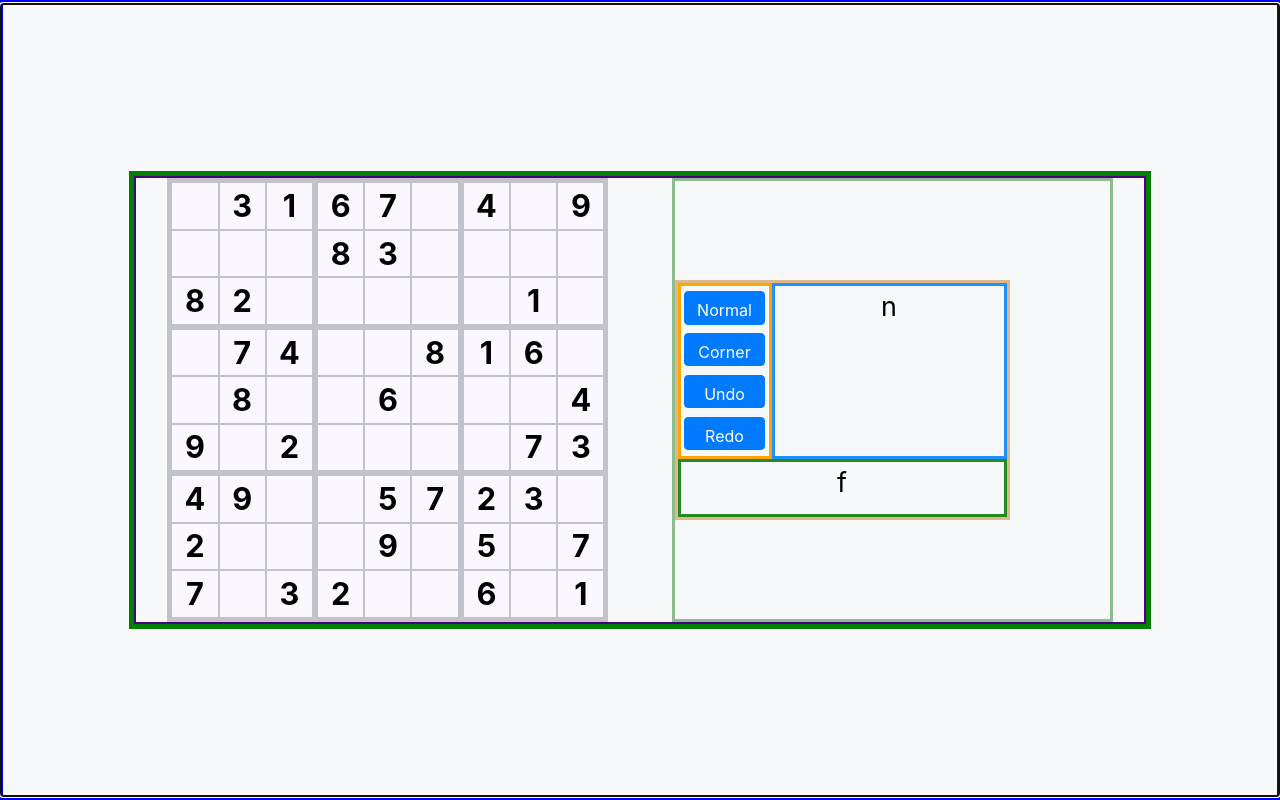
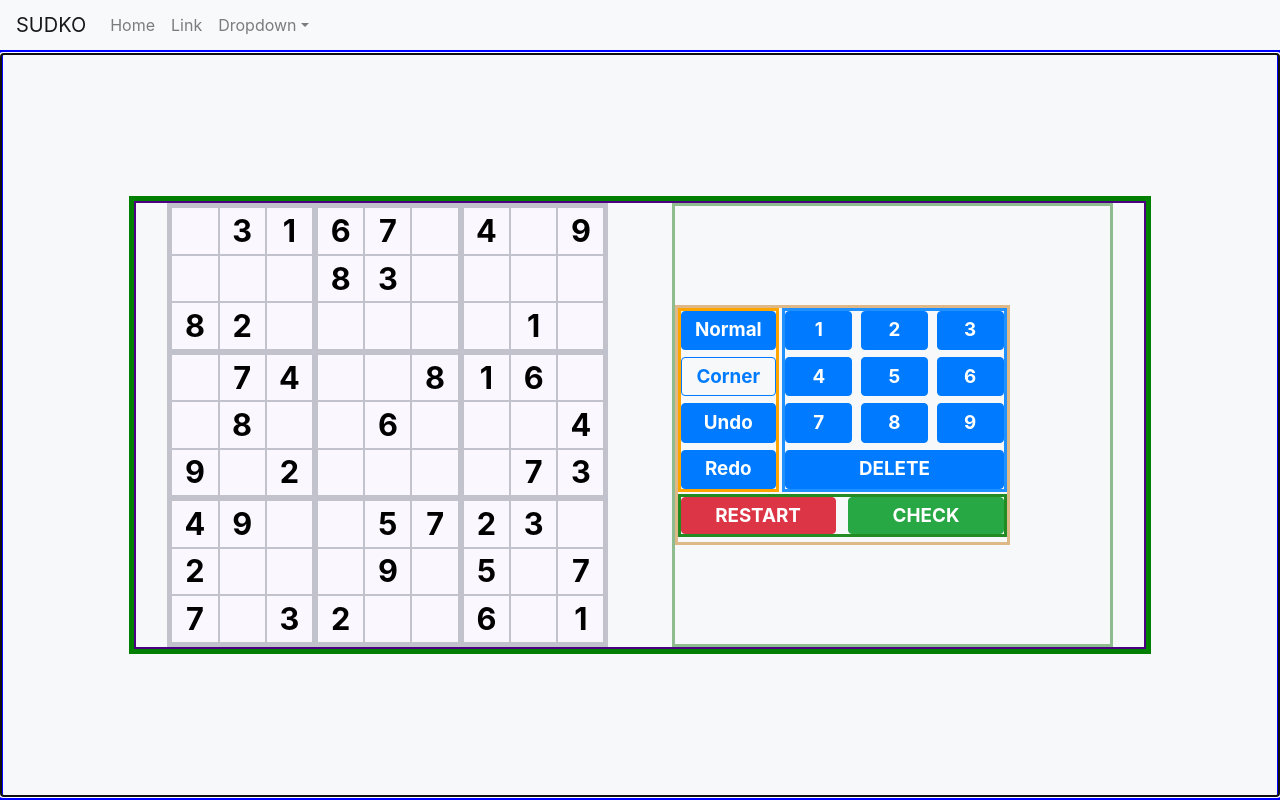
Before and after one commit to rodsouza9/sudko, a React (Create React App) app in the folder client/: page / in a window 1280 px wide. Built offline with nearby package versions, Linux system fonts and the light colour scheme.

Commit message:
Finish button layouts. Get all buttons to resize properly.

```diff
--- a/client/src/App.css
+++ b/client/src/App.css
@@ -4,11 +4,15 @@
     width: 100vw;
 }
 
+.Navbar {
+    height: 50px;
+}
+
 .App-header {
     background-color: #f7f8fa; /*antiquewhite*/
     box-sizing: border-box;
     border: medium solid blue;
-    height: 100%;
+    height: calc(100% - 50px);
     width: 100%;
     display: flex;
     flex-direction: column;
@@ -153,40 +157,92 @@
     height: 55%;
     width: 77%;
     display: grid;
-    grid-template: 1fr 1fr 1fr 1fr / 1.2fr 1fr 1fr 1fr;
+    grid-template: 1fr 1fr 1fr 0.8fr / 1.4fr 1fr 1fr 1fr;
     grid-template-areas:
             "controls numpad  numpad  numpad"
             "controls numpad  numpad  numpad"
             "controls numpad  numpad  numpad"
-            "footer   footer  footer  footer";
-;
+            "footer footer footer footer";
     font-size: 70%;
+    gap: 1%;
 }
 
 .Controls {
     border: medium solid orange;
     grid-area: controls;
     display: grid;
+    grid-template: 1fr 1fr 1fr 1fr / 1fr;
+    row-gap: 4%;
+    /*display: flex;
+    flex-direction: column;
+    flex-wrap: wrap;
+    justify-content: space-evenly;
+    align-items: center;*/
 }
 
-.button-col {
+/*.button-col {
+    height: 100%;
+    width: 100%;
     border-style: solid;
     border-width: 1px;
-    border-color: white;
-    display: flex;
-    flex-wrap: wrap;
-    justify-content: space-evenly;
-    align-items: center;
+    border-color: red;
+}*/
+
+/*.button {
+    height: 0;
+    padding: 0 0;
+    font-size: 100%;
+    line-height: 0;
+}*/
+
+.control-button {
+    max-width: 100%;
+    min-width: 100%;
+    max-height: 100%;
+    min-height: 100%;
+    line-height: 0;
+    font-size: 10em;
+    background-color: purple;
 }
 
 .Numpad {
     border: medium solid dodgerblue;
     grid-area: numpad;
+    display: grid;
+    grid-template: 1fr 1fr 1fr 1fr / 1fr 1fr 1fr;
+    grid-template-areas:
+            "num  num  num"
+            "num  num  num"
+            "num  num  num"
+            "del  del  del";
+    gap: 4%;
+}
+
+.number-button {
+    max-width: 100%;
+    min-width: 100%;
+    max-height: 100%;
+    min-height: 100%;
+}
+
+.delete-button {
+    grid-area: del;
 }
 
 .Footer {
+    height: 90%;
     border: medium solid forestgreen;
     grid-area: footer;
+    display: grid;
+    grid-template: 1fr / 1fr 1fr;
+    gap: 4%;
+}
+
+.footer-button {
+    max-width: 100%;
+    min-width: 100%;
+    max-height: 100%;
+    min-height: 100%;
 }
 
 .button-box-top {
@@ -222,15 +278,9 @@
     justify-content: space-evenly;
 }
 
-.button {
-    height: 20%;
-    width: 94%;
-}
-
 .button-num {
-    height: 20%;
-    max-width: 15px;
-    min-width: 25px;
+    height: 100%;
+    width: 90%;
 }
 
 .highlight {
--- a/client/src/App.tsx
+++ b/client/src/App.tsx
@@ -5,6 +5,9 @@ import Button, {ButtonProps} from "react-bootstrap/Button";
 import "./App.css";
 import * as Validate from "./Types";
 import {AsciiWrapper, NORMAL_GROUPS} from "./Types";
+import Navbar from "react-bootstrap/Navbar";
+import Nav from "react-bootstrap/Nav";
+import NavDropdown from "react-bootstrap/NavDropdown";
 
 const KEY_DELETE = 8;
 const KEY_TAB = 9;
@@ -38,6 +41,23 @@ const App: React.FC = () => {
 
     return (
         <div className="App">
+            <Navbar className="Navbar" bg="light" expand="sm" sticky="top">
+                <Navbar.Brand href="#home">SUDKO</Navbar.Brand>
+                <Navbar.Toggle aria-controls="basic-navbar-nav" />
+                <Navbar.Collapse id="basic-navbar-nav">
+                    <Nav className="mr-auto">
+                        <Nav.Link href="#home">Home</Nav.Link>
+                        <Nav.Link href="#link">Link</Nav.Link>
+                        <NavDropdown title="Dropdown" id="basic-nav-dropdown">
+                            <NavDropdown.Item href="#action/3.1">Action</NavDropdown.Item>
+                            <NavDropdown.Item href="#action/3.2">Another action</NavDropdown.Item>
+                            <NavDropdown.Item href="#action/3.3">Something</NavDropdown.Item>
+                            <NavDropdown.Divider />
+                            <NavDropdown.Item href="#action/3.4">Separated link</NavDropdown.Item>
+                        </NavDropdown>
+                    </Nav>
+                </Navbar.Collapse>
+            </Navbar>
             <header className="App-header">
                 {// <AsciiWrapper/>
                 }
@@ -469,7 +489,6 @@ class Board extends React.Component<BoardProps, BoardState> {
                     <div className="board">{this.renderSquares()}</div>
                     <div className="button-box">
                         <div className="button-container">
-                            <div className="Controls">
                             <ControlButtons
                                 onClickMode={() => {
                                     this.toggleNumpadMode();
@@ -482,9 +501,33 @@ class Board extends React.Component<BoardProps, BoardState> {
                                 }}
                                 numpadMode={this.state.numpadMode}
                             />
+                            <Numpad
+                                numpadMode={this.state.numpadMode}
+                                onClickCorner={(i: SquareValue) => {
+                                    this.cornerMarkSelectedSquares(i);
+                                }}
+                                onClickNormal={(i: SquareValue) => {
+                                    this.normalMarkSelectedSquares(i);
+                                }}
+                                onClickDel={() => {
+                                    this.deleteSelectedSquares();
+                                }}
+                            />
+                            <div className="Footer">
+                                <EventPreventingButton
+                                    className="footer-button"
+                                    variant="danger"
+                                    onClick={() => {this.restart(); }}>
+                                    RESTART
+                                </EventPreventingButton>
+                                <EventPreventingButton
+                                    className="footer-button"
+                                    variant="success"
+                                    onClick={() => {this.updateContradictions(); }}
+                                >
+                                    CHECK
+                                </EventPreventingButton>
                             </div>
-                            <div className="Numpad"> n</div>
-                            <div className="Footer"> f</div>
                         </div>
                         {/*<div className="button-box-top">
                             <ControlButtons
@@ -645,7 +688,7 @@ class Numpad extends React.Component<NumpadProps, {}> {
             onClick={(e) => {
                 this.props.numpadMode === "normal" ? this.props.onClickNormal(i) : this.props.onClickCorner(i);
             }}
-            className="button-num"
+            className="number-button"
             variant="primary">
             {i as number}
         </EventPreventingButton>;
@@ -653,11 +696,11 @@ class Numpad extends React.Component<NumpadProps, {}> {
 
     public render() {
         return (
-            <div className="button-num-pad">
+            <div className="Numpad">
                 {this.renderNumButtons()}
                 <EventPreventingButton
                     onClick={this.props.onClickDel}
-                    className="button"
+                    className="delete-button"
                     variant="primary">
                     DELETE
                 </EventPreventingButton>
@@ -676,32 +719,45 @@ interface ControlProps {
 class ControlButtons extends React.Component<ControlProps, {}> {
     public render() {
         return (
-            <div className="button-col">
+            <div className="Controls">
+                <style type="text/css">
+                    {`
+                    .btn-primary, .btn-outline-primary, .btn-success, .btn-danger {
+                        line-height: 0;
+                        display: flex;
+                        flex-direction: row;
+                        flex-wrap: wrap;
+                        justify-content: center;
+                        align-items: center;
+                        font-size: 70%;
+                        font-weight: 700;
+                        padding: 0;
+                    }
+                    `}
+                </style>
                 <EventPreventingButton
                     onClick={this.props.numpadMode !== "normal" ? this.props.onClickMode : () => {
                     }}
-                    className="button"
-                    color={this.props.numpadMode !== "normal" ? "default" : "primary"}
-                    variant="primary">
+                    className="control-button"
+                    variant={this.props.numpadMode !== "normal" ? "outline-primary" : "primary"}>
                     Normal
                 </EventPreventingButton>
                 <EventPreventingButton
                     onClick={this.props.numpadMode !== "corner" ? this.props.onClickMode : () => {
                     }}
-                    className="button"
-                    color={this.props.numpadMode !== "corner" ? "default" : "primary"}
-                    variant="primary">
+                    className="control-button"
+                    variant={this.props.numpadMode !== "corner" ? "outline-primary" : "primary"}>
                     Corner
                 </EventPreventingButton>
                 <EventPreventingButton
                     onClick={this.props.onClickUndo}
-                    className="button"
+                    className="control-button"
                     variant="primary">
                     Undo
                 </EventPreventingButton>
                 <EventPreventingButton
                     onClick={this.props.onClickRedo}
-                    className="button"
+                    className="control-button"
                     variant="primary">
                     Redo
                 </EventPreventingButton>
```
Lines whose indentation alone changed are shown as unchanged.
